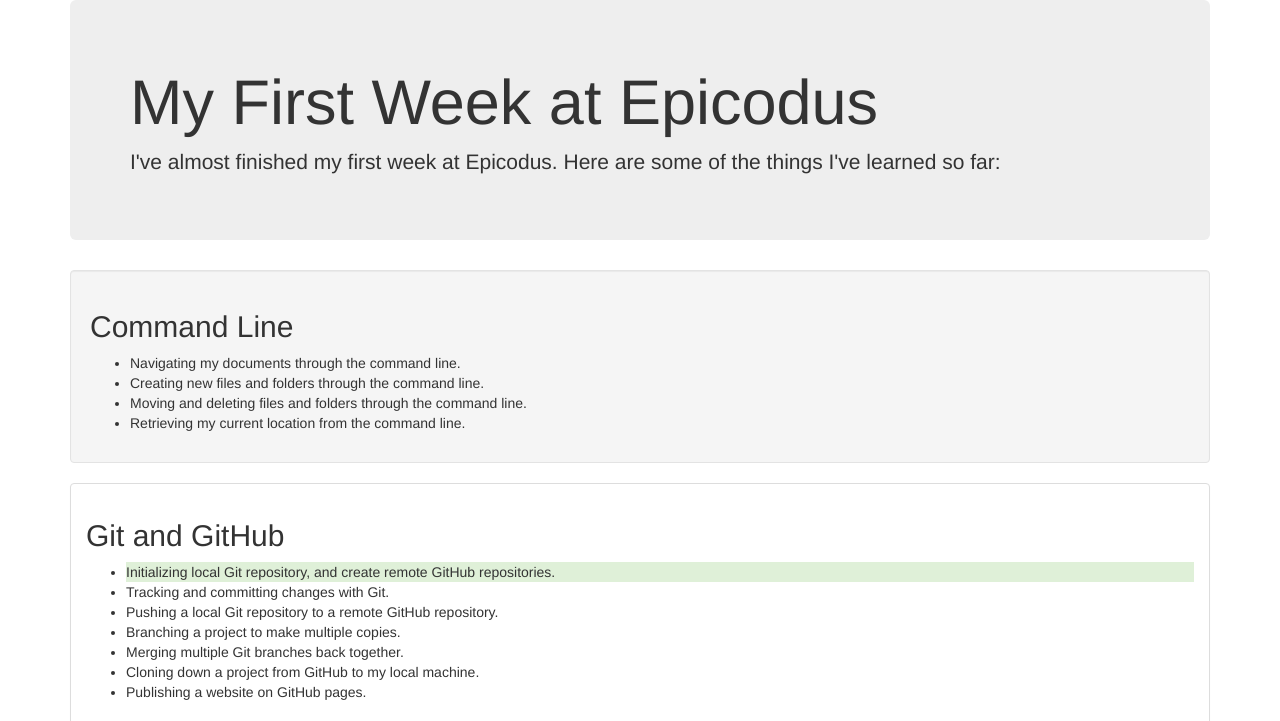
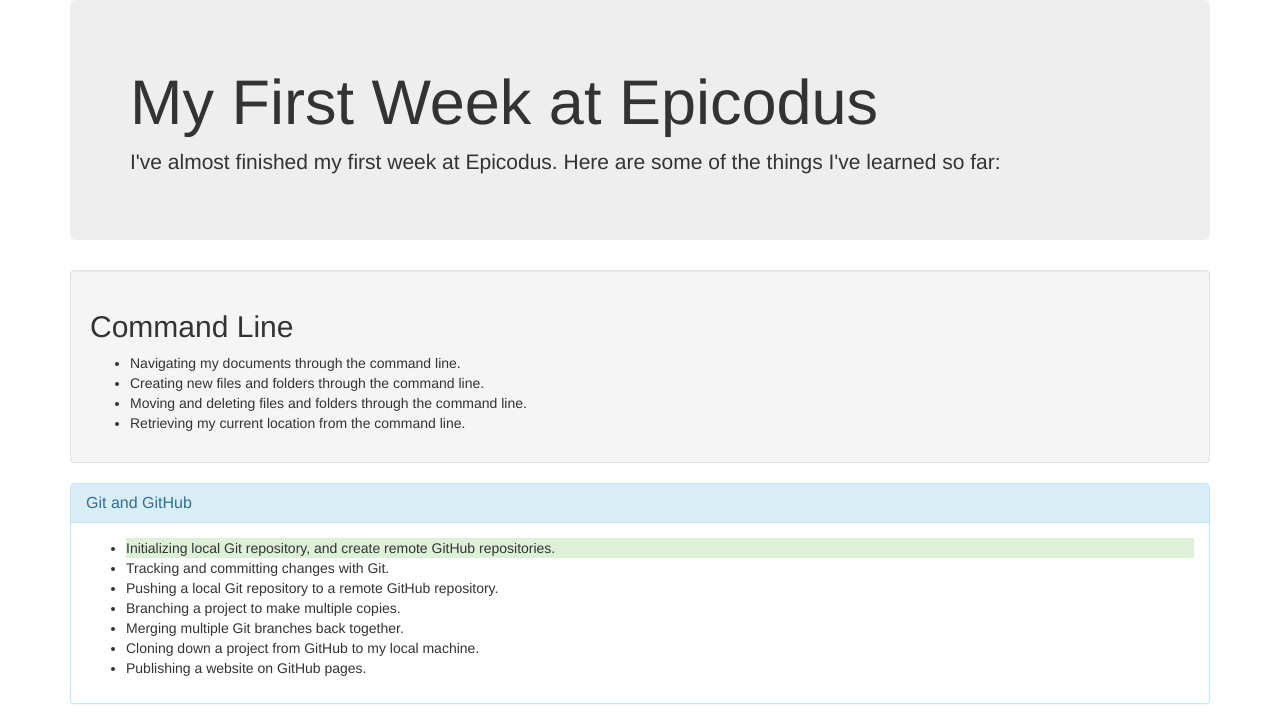
Before and after one commit to SiR-Frazier/week-in-review, a plain HTML site: page index.html in a window 1280 px wide. Shown: the top 721 px of the page. Drawn offline with Linux system fonts and the light colour scheme.

Commit message:
add panel and containers

```diff
--- a/index.html
+++ b/index.html
@@ -22,9 +22,11 @@
         <li>Retrieving my current location from the command line.</li>
       </ul>
     </div>
-    <div class="panel panel-default">
+    <div class="panel panel-info">
+      <div class="panel-heading">
+        <h2 class="panel-title">Git and GitHub</h2>
+      </div>
           <div class="panel-body">
-        <h2>Git and GitHub</h2>
             <ul>
               <li class="bg-success">Initializing local Git repository, and create remote GitHub repositories.</li>
               <li>Tracking and committing changes with Git.</li>
```
Lines whose indentation alone changed are shown as unchanged.
